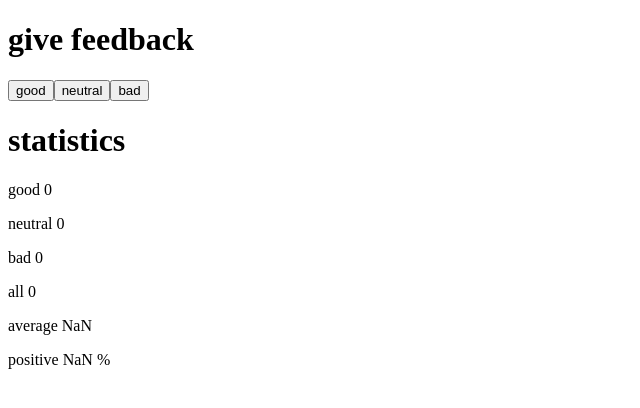
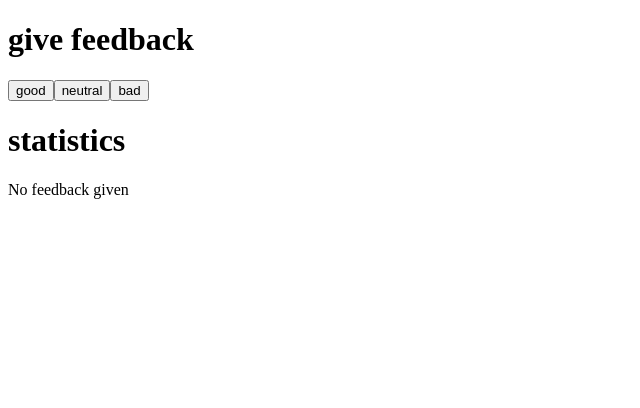
Before and after one commit to federico-simonetta/fullstack-open, a React (Vite) app in the folder part1/unicafe/: page / in a window 1280 px wide. Shown: the top 408 px of the page, without its empty margins (0-640 px from the left). Built offline with nearby package versions, Linux system fonts and the light colour scheme.

Commit message:
Exercise 1.9

```diff
--- a/part1/unicafe/src/App.jsx
+++ b/part1/unicafe/src/App.jsx
@@ -17,6 +17,12 @@ const Statistics = ({good, neutral, bad}) => {
   const all = good + neutral + bad
   const average = ((1 * good) + (0 * neutral) + (-1 * bad)) / all
   const positive = (good / all) * 100
+
+  if(all === 0) {
+    return (
+      <p>No feedback given</p>
+    )
+  }
 
   return(
     <div>
```
